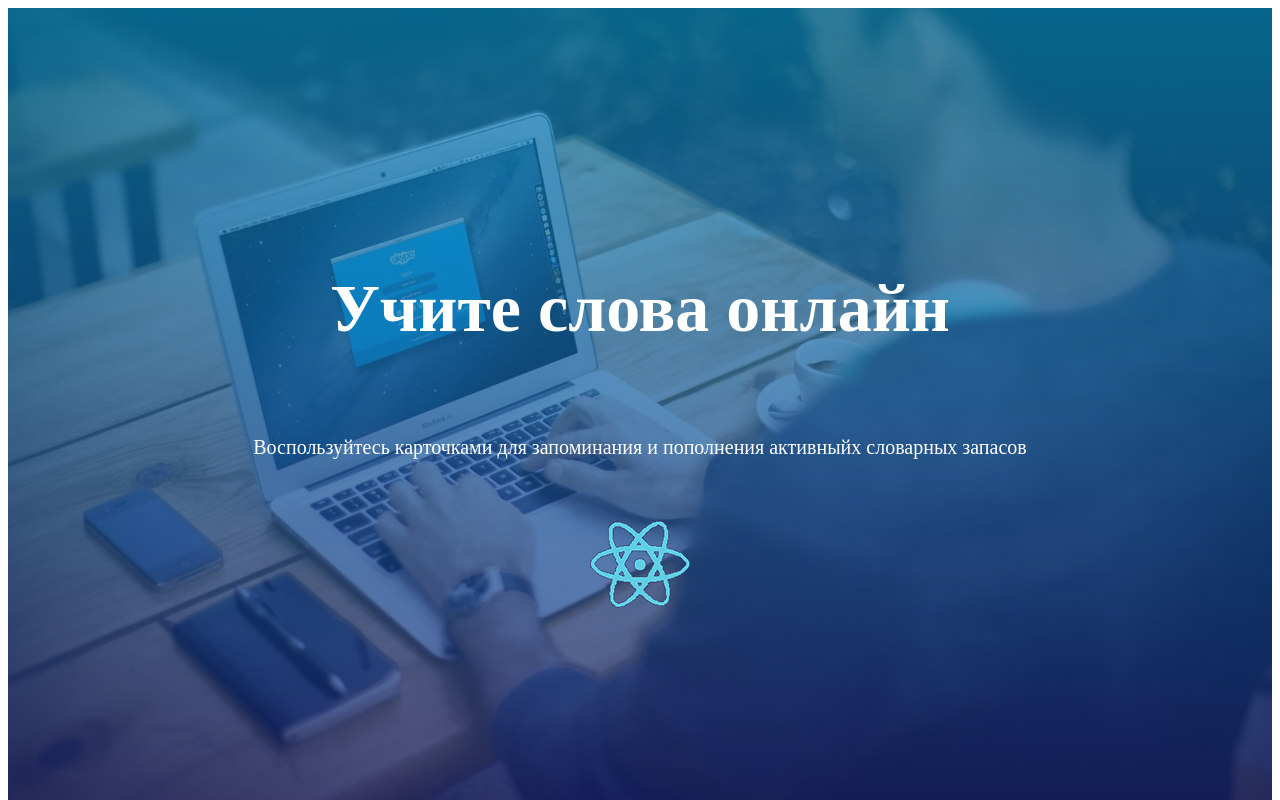
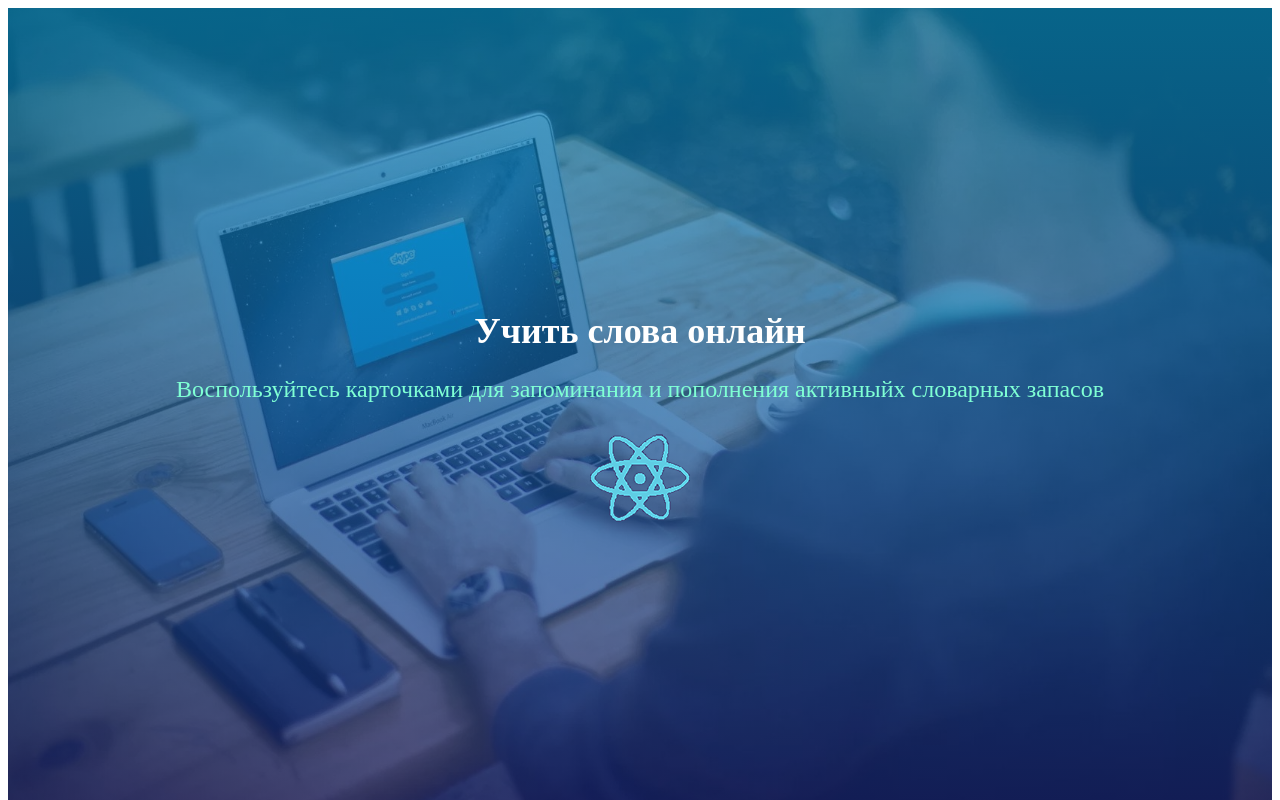
Before and after one commit to iRootPro/ZarM, a React (Create React App) app: page / in a window 1280 px wide. Shown: the top 800 px of the page. Built offline with nearby package versions, Linux system fonts and the light colour scheme.

Commit message:
using childen in HeaderBlock

```diff
--- a/src/App.tsx
+++ b/src/App.tsx
@@ -2,14 +2,17 @@ import React from 'react';
 import HeaderBlock from "./components/HeaderBlock/HeaderBlock";
 import ContentBlock from "./components/ContentBlock/ContentBlock";
 import FooterBlock from "./components/FooterBlock/FooterBlock";
+import Header from "./components/Header/Header";
+import Paragraph from "./components/Paragraph/Paragraph";
 
 const App = () => {
     return (
         <>
-            <HeaderBlock
-                title="Учите слова онлайн"
-                description="Воспользуйтесь карточками для запоминания и пополнения активныйх словарных
-                    запасов"/>
+            <HeaderBlock>
+                <Header>Учить слова онлайн</Header>
+                <Paragraph>Воспользуйтесь карточками для запоминания и пополнения активныйх словарных
+                    запасов</Paragraph>
+            </HeaderBlock>
             <ContentBlock
                 title="Тренируй память!"
                 description="Тебе будут даны карточки со словами, ты должен их выучить путем повторения."
--- /dev/null
+++ b/src/components/Header/Header.module.css
@@ -0,0 +1,4 @@
+.h1 {
+    font-size: 36px;
+    color: white;
+}
--- /dev/null
+++ b/src/components/Header/Header.tsx
@@ -0,0 +1,16 @@
+import React from 'react';
+import style from './Header.module.css'
+
+const Header = ({children}: propsType) => {
+    return (
+        <>
+           <h1 className={style.h1}>{children}</h1>
+        </>
+    );
+};
+
+export default Header;
+
+type propsType = {
+    children: string
+}
--- a/src/components/HeaderBlock/HeaderBlock.tsx
+++ b/src/components/HeaderBlock/HeaderBlock.tsx
@@ -2,13 +2,12 @@ import React from 'react';
 import style from './HeaderBlock.module.css'
 import ReactLogo from './img/logo.png'
 
-const HeaderBlock = ({title, description, hideBackground = false}: propsType) => {
+const HeaderBlock = ({children,hideBackground = false}: propsType) => {
     const backStyle = hideBackground ? {backgroundImage: "none"} : {}
     return (
         <div className={style.cover} style={backStyle}>
             <div className={style.wrap}>
-                {title && <h1 className={style.header}>{title}</h1>}
-                {description && <p className={style.descr}>{description}</p>}
+                {children}
                 <img src={ReactLogo} alt="React logo"/>
             </div>
         </div>
@@ -21,7 +20,6 @@ export default HeaderBlock;
 // types
 
 type propsType = {
-    title?: string
-    description?: string
     hideBackground?: boolean
+    children: any
 }
--- /dev/null
+++ b/src/components/Paragraph/Paragraph.module.css
@@ -0,0 +1,4 @@
+.p {
+    font-size: 24px;
+    color: aquamarine;
+}
--- /dev/null
+++ b/src/components/Paragraph/Paragraph.tsx
@@ -0,0 +1,17 @@
+import React from 'react';
+import style from './Paragraph.module.css'
+
+const Paragraph = ({children} : propsType) => {
+    return (
+        <>
+           <p className={style.p}>{children}</p>
+        </>
+    );
+};
+
+export default Paragraph;
+
+//types
+type propsType = {
+    children: string
+}
```
Also changed, not shown: 1 other file (tests, documents, lock files or other folders).
